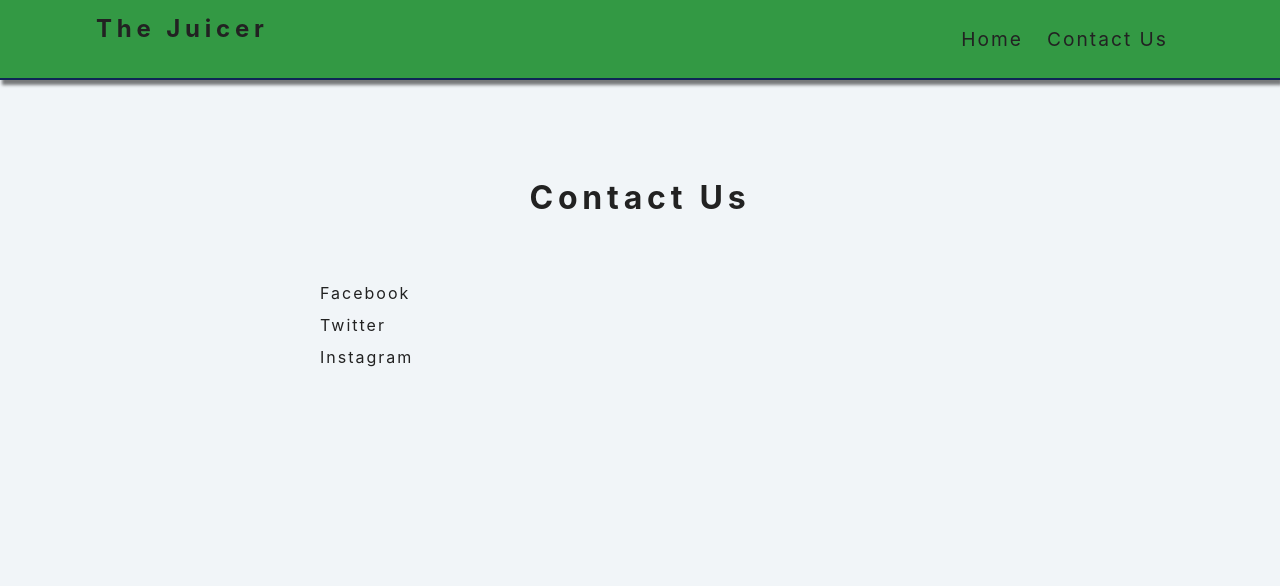
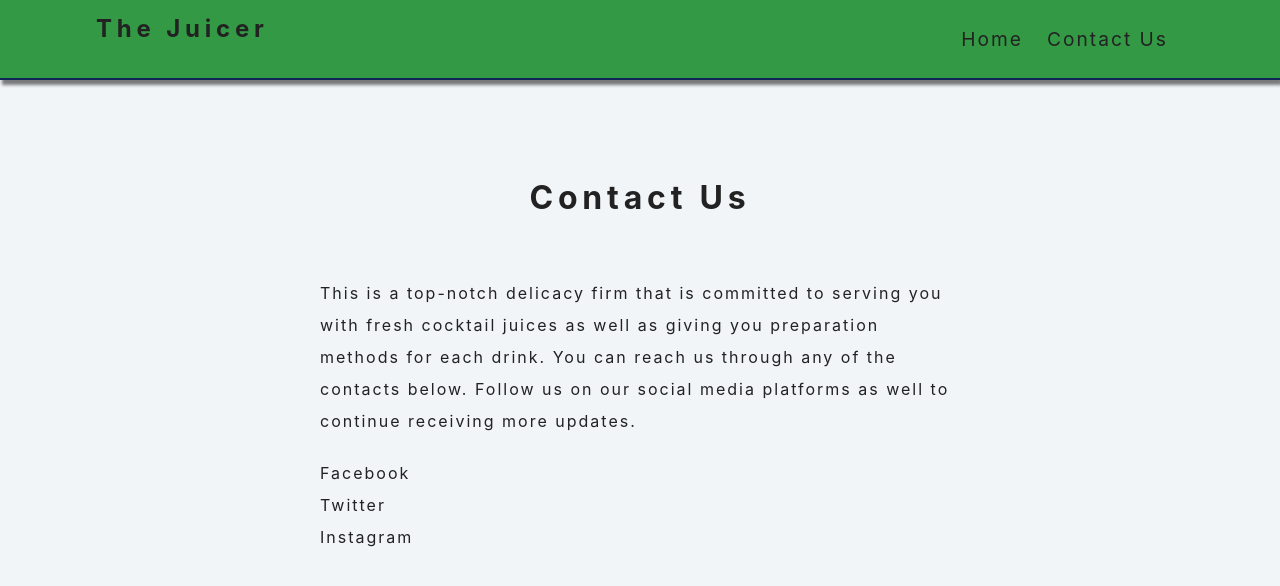
Before and after one commit to BenardAbwao/TheJuicer, a React (Create React App) app: page /about in a window 1280 px wide. Shown: the top 586 px of the page. Built offline with nearby package versions, Linux system fonts and the light colour scheme; no server answers; some icons are missing.

Commit message:
add description

```diff
--- a/src/pages/About.js
+++ b/src/pages/About.js
@@ -4,6 +4,9 @@ const About = () => {
   return (
     <section className="section about-section">
       <h1 className="section-title">Contact Us</h1>
+      <p className="section-description">
+        This is a top-notch delicacy firm that is committed to serving you with fresh cocktail juices as well as giving you preparation methods for each drink. You can reach us through any of the contacts below. Follow us on our social media platforms as well to continue receiving more updates.
+      </p>
       <p>
        <a href="http://www.facebook.com/contact">Facebook</a> <br/>
        <a href="http://www.facebook.com/contact">Twitter</a> <br/>
```
